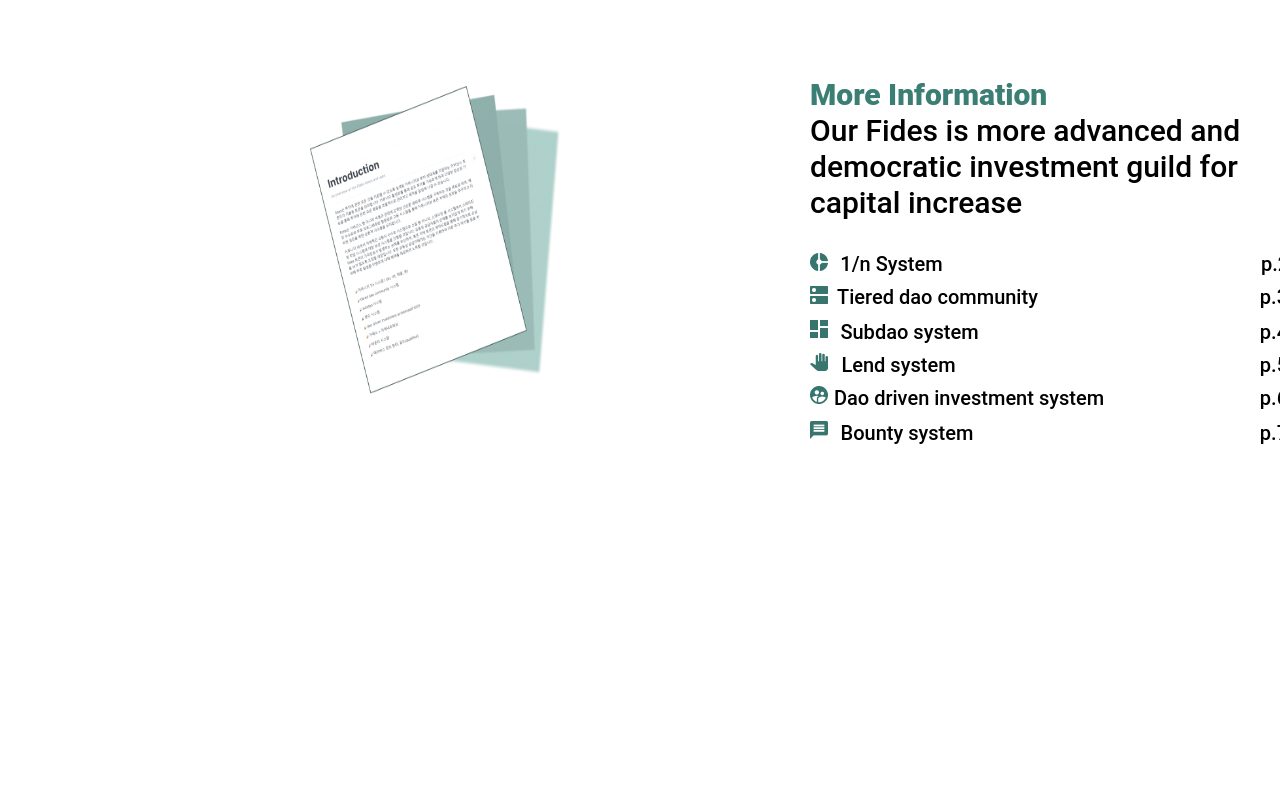
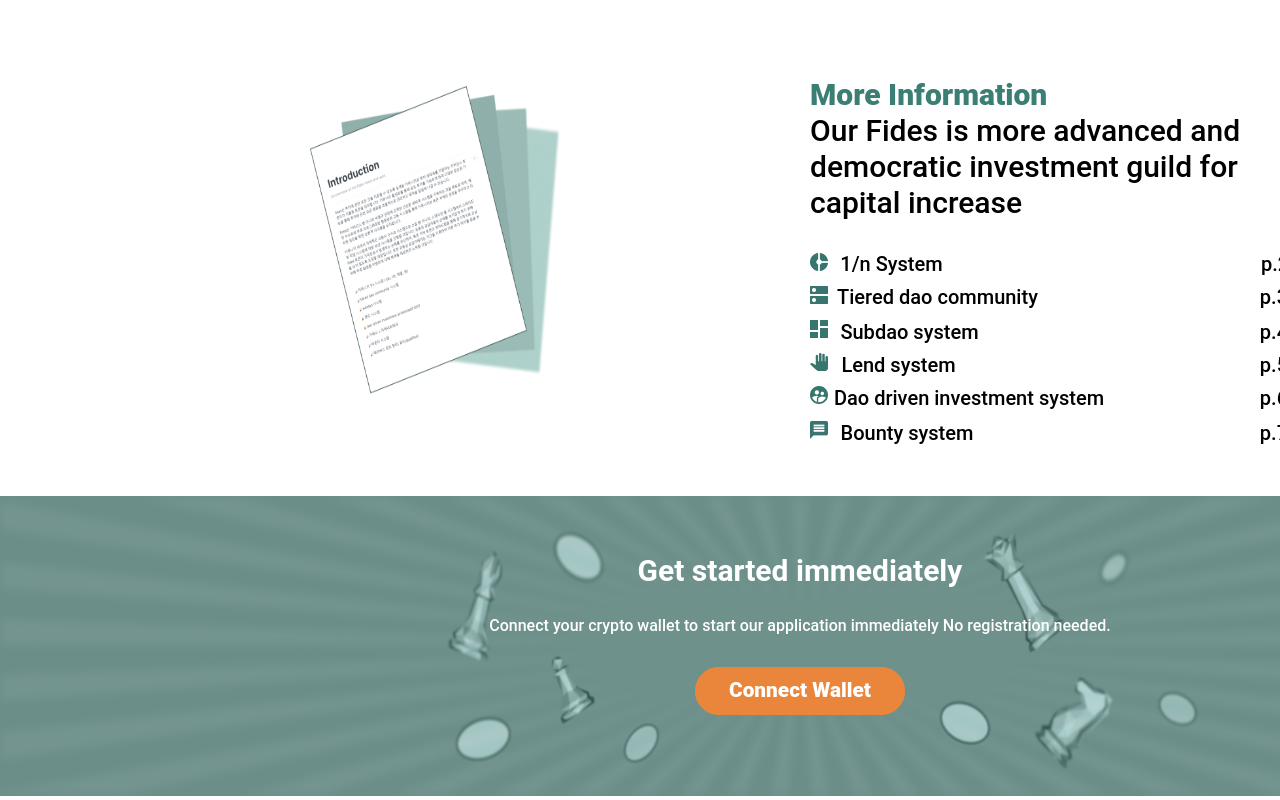
Before and after one commit to dharana77/fides-backend, a Vue app in the folder vue/vue-front/: page /#/ in a window 1280 px wide. Shown: the part 3901-4701 px from the top of the page. Before the commit the page ends 4397 px from the top, so only its background shows below. Built offline with nearby package versions, Linux system fonts and the light colour scheme.

Commit message:
fix: component8 css수정

```diff
--- a/vue/vue-front/src/App.vue
+++ b/vue/vue-front/src/App.vue
@@ -21,6 +21,8 @@ import Component4 from '@/components/Component4'
 import Component5 from '@/components/Component5'
 import Component6 from '@/components/Component6'
 import Component7 from '@/components/Component7'
+import Component8 from '@/components/Component8'
+
 export default {
   name: 'App',
   components: {
@@ -31,7 +33,8 @@ export default {
     Component4,
     Component5,
     Component6,
-    Component7
+    Component7,
+    Component8
   }
 }
 </script>
--- a/vue/vue-front/src/components/Component8.vue
+++ b/vue/vue-front/src/components/Component8.vue
@@ -25,9 +25,11 @@ export default {
 
 <style>
 #component8{
-  position: relative;
-  width: 100%;
+  position: absolute;
+  width: 1600px;
   height: 300px;
+  left: 0px;
+  top: 4397px;
   background-color: #FFFFFF;
   text-align: center;
 }
@@ -75,12 +77,13 @@ export default {
   color: #FFFFFF;
 }
 #connect{
-  height: 7.5vh;
-  width: 20vw;
+  position: absolute;
+  width: 210px;
+  height: 48px;
+  top: 15px;
+  left: 215px;
+  background: #E9863B;
   border-radius: 30px;
-  right: 30%;
-  left: 30%;
-  background: rgba( 255, 255, 255, 0 );
 }
 #connect_content{
   position: absolute;
@@ -96,6 +99,5 @@ export default {
   line-height: 20px;
   color: white;
   text-align:center;
-
 }
 </style>
```
